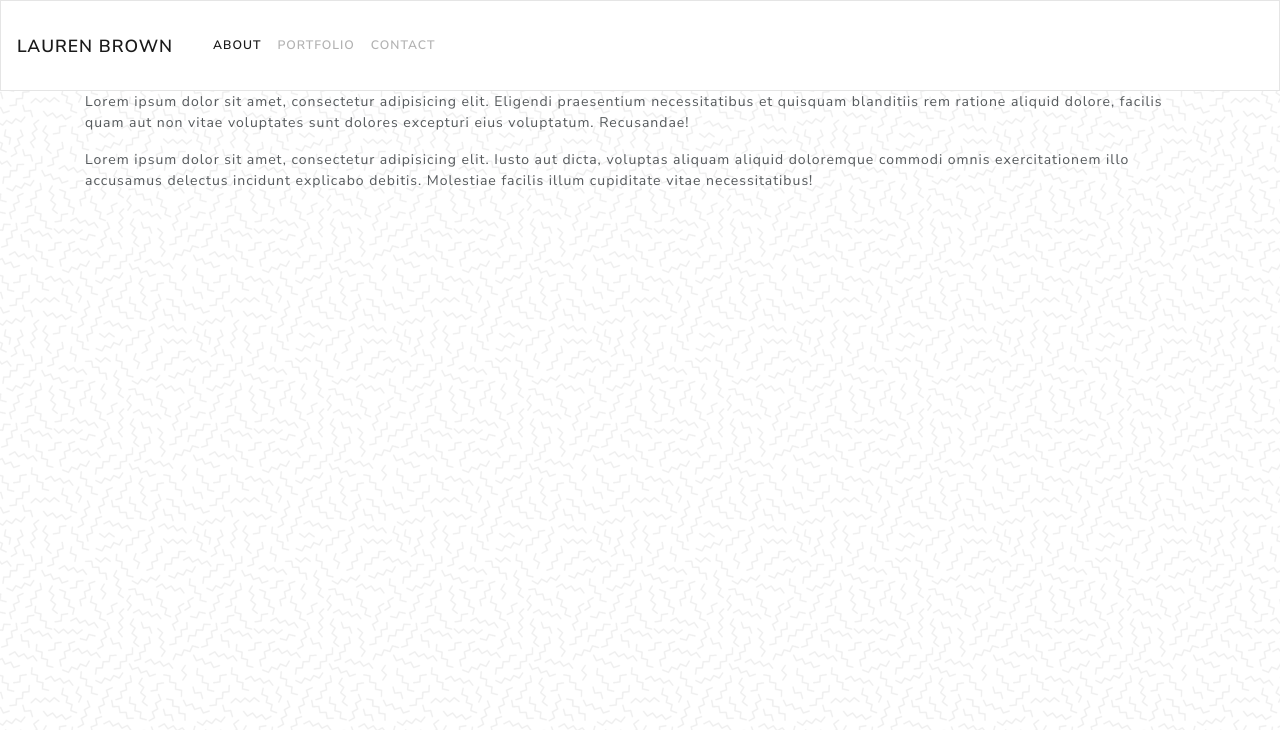
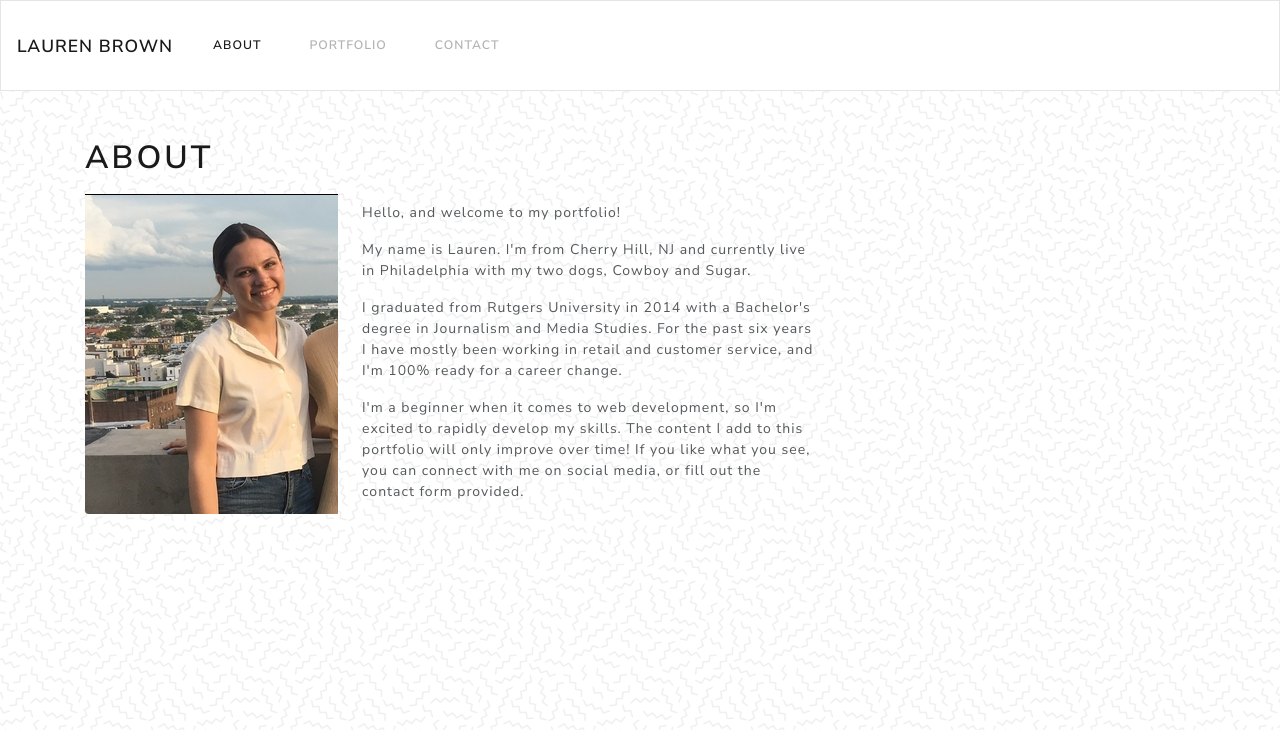
Before and after one commit to laurenbrown108/Responsiveness-Portfolio, a plain HTML site: page index.html in a window 1280 px wide. Shown: the top 730 px of the page. Drawn offline with nearby package versions, Linux system fonts and the light colour scheme.

Commit message:
Final update. About Me & Portfolio pages complete.

```diff
--- a/contact.html
+++ b/contact.html
@@ -15,11 +15,17 @@
         <span class="navbar-toggler-icon"></span>
       </button>
       <section class="collapse navbar-collapse" id="navbarNavAltMarkup">
-          <div class="navbar-nav">
+        <ul class="nav navbar-nav navbar-right">
+          <li class="nav-item">
             <a class="nav-link" href="index.html">About</a>
+          </li>
+          <li class="nav-item">
             <a class="nav-link" href="portfolio.html">Portfolio</a>
+          </li>
+          <li class="nav-item">
             <a class="nav-link active" href="#">Contact <span class="sr-only">(current)</span></a>
-          </section>
+          </li>
+        </ul>
       </section>
     </nav>
 
@@ -28,14 +34,14 @@
         <section class="row">
           <section class="col-md-12">
             <form>
-              <div class="form-group">
+              <section class="form-group">
                 <label for="exampleFormControlInput1">Email address</label>
                 <input type="email" class="form-control" id="exampleFormControlInput1" placeholder="name@example.com">
-              </div>
-              <div class="form-group">
+              </section>
+              <section class="form-group">
                 <label for="exampleFormControlTextarea1">Message</label>
                 <textarea class="form-control" id="exampleFormControlTextarea1" rows="3"></textarea>
-              </div>
+              </section>
               <button type="submit" class="btn btn-primary">Submit</button>
             </form>
           </section>
@@ -52,6 +58,8 @@
           </section>
       </section>
     </footer>
-
+    <script src="https://code.jquery.com/jquery-3.5.1.slim.min.js" integrity="sha384-DfXdz2htPH0lsSSs5nCTpuj/zy4C+OGpamoFVy38MVBnE+IbbVYUew+OrCXaRkfj" crossorigin="anonymous"></script>
+<script src="https://cdn.jsdelivr.net/npm/popper.js@1.16.1/dist/umd/popper.min.js" integrity="sha384-9/reFTGAW83EW2RDu2S0VKaIzap3H66lZH81PoYlFhbGU+6BZp6G7niu735Sk7lN" crossorigin="anonymous"></script>
+<script src="https://stackpath.bootstrapcdn.com/bootstrap/4.5.2/js/bootstrap.min.js" integrity="sha384-B4gt1jrGC7Jh4AgTPSdUtOBvfO8shuf57BaghqFfPlYxofvL8/KUEfYiJOMMV+rV" crossorigin="anonymous"></script>
 </body>
 </html>
--- a/index.html
+++ b/index.html
@@ -10,26 +10,46 @@
 
 </head>
 <body>
+  <!-- Navigation -->
   <nav class="navbar navbar-expand-lg navbar-light bg-light">
     <a class="navbar-brand" href="#">Lauren Brown</a>
     <button class="navbar-toggler" type="button" data-toggle="collapse" data-target="#navbarNavAltMarkup" aria-controls="navbarNavAltMarkup" aria-expanded="false" aria-label="Toggle navigation">
       <span class="navbar-toggler-icon"></span>
     </button>
     <section class="collapse navbar-collapse" id="navbarNavAltMarkup">
-          <div class="navbar-nav">
+      <ul class="nav navbar-nav navbar-right">
+        <li class="nav-item">
            <a class="nav-link active" href="#">About <span class="sr-only">(current)</span></a>
+        </li>
+        <li class="nav-item">
             <a class="nav-link" href="portfolio.html">Portfolio</a>
+        </li>
+        <li class="nav-item">
            <a class="nav-link" href="contact.html">Contact</a>
+        </li>
+      </ul>
+    </section>
+  </nav>
+
+  <!-- About -->
+  <main class="container py-5">
+    <section class="row">
+      <section class="col-md-8">
+        <h1>About</h1>
+        <section class="wrapper">
+            <img src="assets/img_0018_2.jpg" class="rounded float-left pt-2 pr-4" alt="Lauren" />
+              <section class="pt-3">
+                <p>Hello, and welcome to my portfolio!</p>
+                <p>My name is Lauren. I'm from Cherry Hill, NJ and currently live in Philadelphia with my two dogs, Cowboy and Sugar.</p>
+                <p>I graduated from Rutgers University in 2014 with a Bachelor's degree in Journalism and Media Studies. For the past six years I have mostly been working in retail and customer service, and I'm 100% ready for a career change. </p>
+                <p>I'm a beginner when it comes to web development, so I'm excited to rapidly develop my skills. The content I add to this portfolio will only improve over time! If you like what you see, you can connect with me on social media, or fill out the contact form provided.</p>
               </section>
         </section>
-     </nav>
-     <main class="container">
-        <p>
-         Lorem ipsum dolor sit amet, consectetur adipisicing elit. Eligendi praesentium necessitatibus et quisquam blanditiis rem ratione aliquid dolore, facilis quam aut non vitae voluptates sunt dolores excepturi eius voluptatum. Recusandae!
-        </p>
-        <p> Lorem ipsum dolor sit amet, consectetur adipisicing elit. Iusto aut dicta, voluptas aliquam aliquid doloremque commodi omnis exercitationem illo accusamus delectus incidunt explicabo debitis. Molestiae facilis illum cupiditate vitae necessitatibus!</p>
+      </section>
+    </section>
   </main>
 
+  <!-- Footer -->
   <footer class="fixed-bottom bg-light">
     <section class="container">
        <section class="row">
@@ -40,5 +60,8 @@
       </section>
     </section>
   </footer>
+  <script src="https://code.jquery.com/jquery-3.5.1.slim.min.js" integrity="sha384-DfXdz2htPH0lsSSs5nCTpuj/zy4C+OGpamoFVy38MVBnE+IbbVYUew+OrCXaRkfj" crossorigin="anonymous"></script>
+<script src="https://cdn.jsdelivr.net/npm/popper.js@1.16.1/dist/umd/popper.min.js" integrity="sha384-9/reFTGAW83EW2RDu2S0VKaIzap3H66lZH81PoYlFhbGU+6BZp6G7niu735Sk7lN" crossorigin="anonymous"></script>
+<script src="https://stackpath.bootstrapcdn.com/bootstrap/4.5.2/js/bootstrap.min.js" integrity="sha384-B4gt1jrGC7Jh4AgTPSdUtOBvfO8shuf57BaghqFfPlYxofvL8/KUEfYiJOMMV+rV" crossorigin="anonymous"></script>
 </body>
 </html>
```
Also changed, not shown: portfolio.html (+34 -2 lines), assets/IMG_0018.jpeg (added), assets/img_0018_2.jpg (added). Lines whose indentation alone changed are shown as unchanged.
